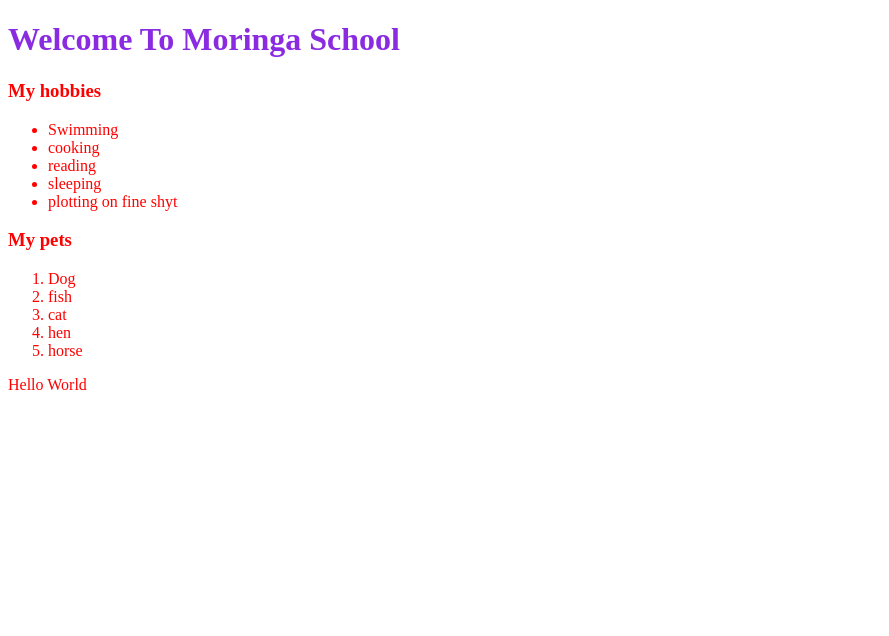
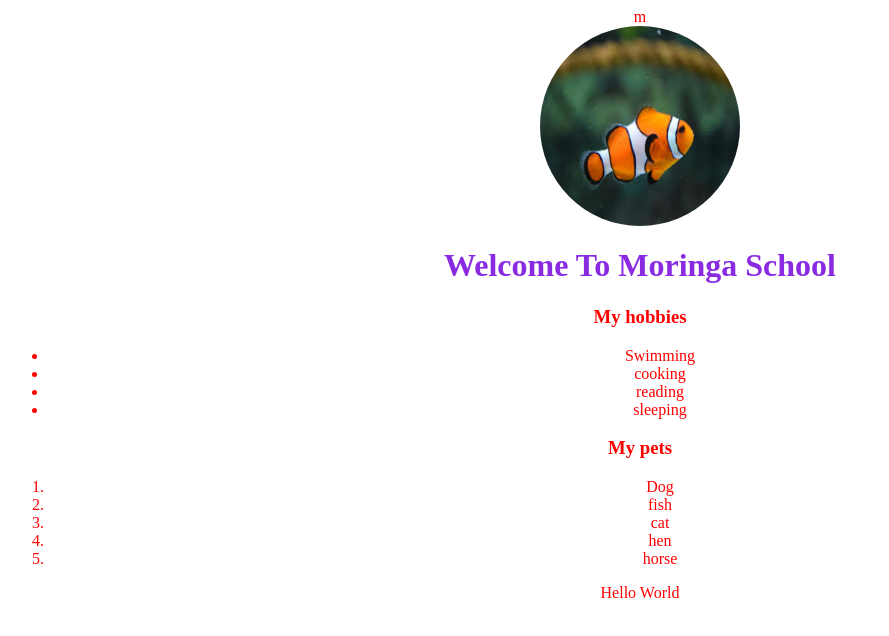
Before and after one commit to staceyjep/example, a plain HTML site: page index.html in a window 1280 px wide. Shown: the whole page, without its empty margins (0-889 px from the left). Drawn offline with Linux system fonts and the light colour scheme.

Commit message:
added changes

```diff
--- a/css/style.css
+++ b/css/style.css
@@ -1,6 +1,11 @@
 *{
+    text-align: center;
     color: red;
 }
 h1{
     color: blueviolet;
+} img{
+    height: 200px;
+    width: 200px;
+    border-radius: 100%;
 }
--- a/index.html
+++ b/index.html
@@ -1,5 +1,4 @@
-<!DOCTYPE html>
-<html lang="en">
+m<html lang="en">
 <head>
     <meta charset="UTF-8">
     <meta name="viewport" content="width=device-width, initial-scale=1.0">
@@ -8,6 +7,9 @@
 
 </head>
 <body>
+    <div>
+        <img src="images/Pasted image (2).png" alt="Stacey">
+    </div>
 <h1>Welcome To Moringa School</h1>
 <h3>My hobbies</h3>
 <ul>
@@ -15,7 +17,6 @@
 <li>cooking</li>
 <li>reading</li>
 <li>sleeping</li>
-<li>plotting on fine shyt</li>
 </ul>
 <h3>My pets</h3>
 <ol>
```
Also changed, not shown: images/Pasted image (2).png (added).
